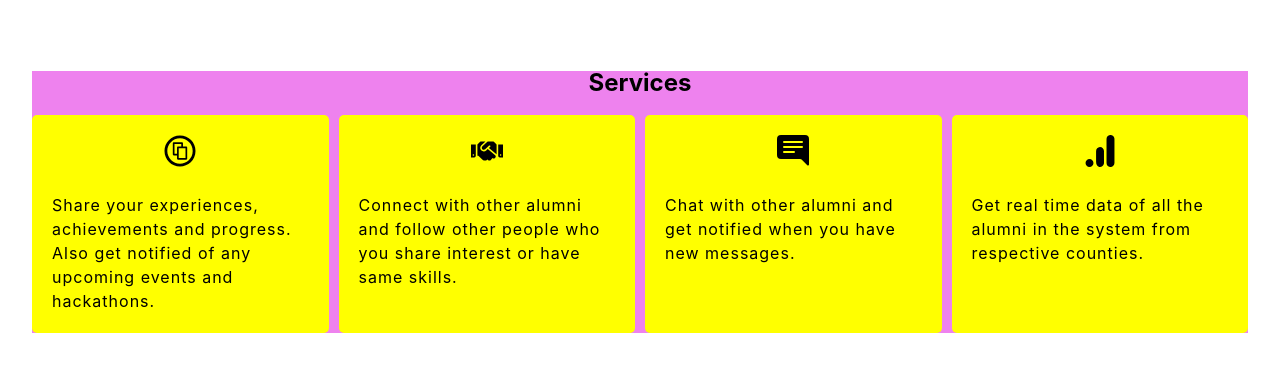
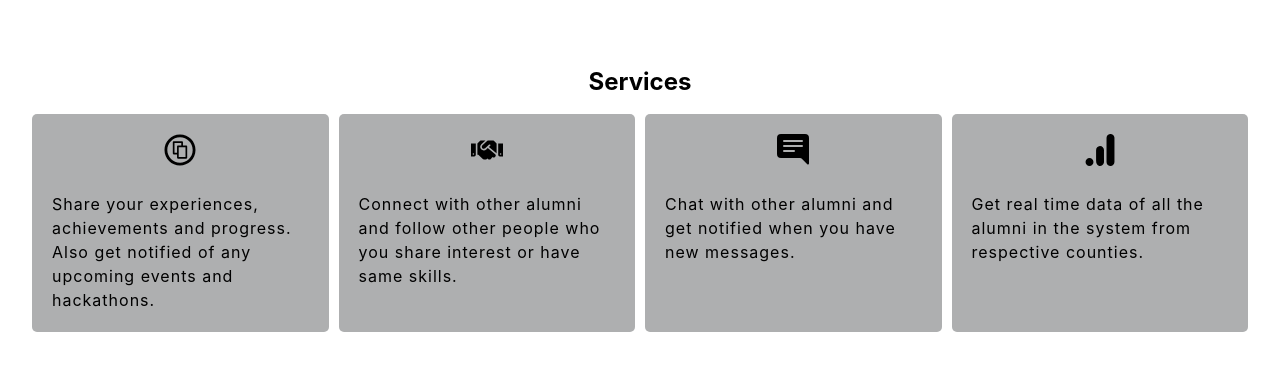
Before and after one commit to The-Jitu-Assignments/connect, a React (Vite) app in the folder frontend/: page / in a window 1280 px wide. Shown: the part 750-1126 px from the top of the page. Built offline with nearby package versions, Linux system fonts and the light colour scheme.

Commit message:
added a footer component

```diff
--- a/frontend/src/components/header/Header.css
+++ b/frontend/src/components/header/Header.css
@@ -4,7 +4,6 @@
   justify-content: space-between;
   height: 80px;
   width: 100%;
-  border-bottom: 1px solid var(--blue);
 }
 
 .header-container h1 {
--- a/frontend/src/pages/home/home.css
+++ b/frontend/src/pages/home/home.css
@@ -42,7 +42,6 @@
 }
 
 .home-services {
-  background-color: violet;
   margin-bottom: 40px;
 }
 
@@ -65,7 +64,7 @@
   gap: 20px;
   padding: 20px;
   border-radius: 5px;
-  background-color: yellow;
+  background-color: var(--grey);
   font-size: 16px;
   letter-spacing: 1px;
 }
```
Also changed, not shown: frontend/src/components/footer/Footer.jsx (added, +9 -0 lines), frontend/src/components/footer/Footer.css (added).
